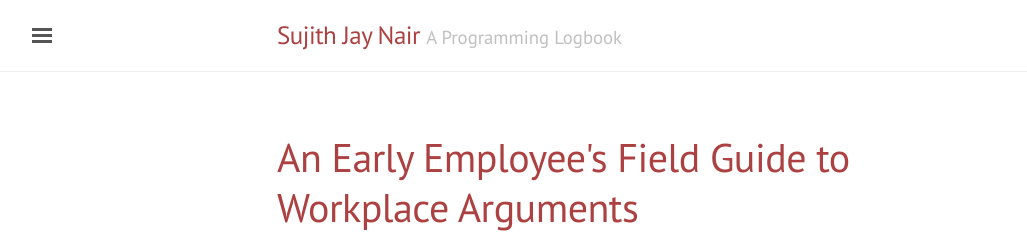
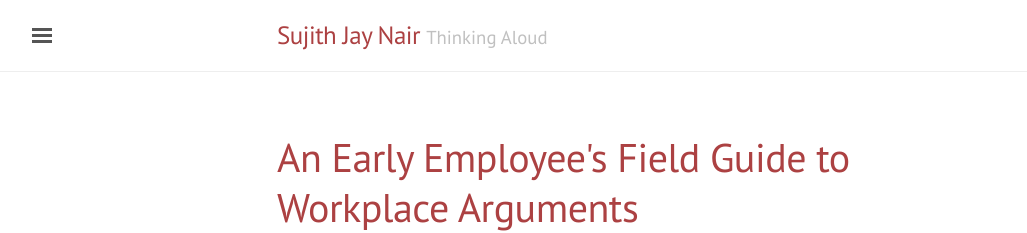
Before and after one commit to sujithjay/sujithjay.github.io, a Jekyll site: the page built from index.html, in a window 1280 px wide. Shown: the top 233 px of the page, without its empty margins (3-1030 px from the left). Built offline with Jekyll 4.4.1, drawn with Linux system fonts in a browser that asks for light colours; nearby versions of some CDN libraries; the list of posts is cut into pages by our own code.

Commit message:
Change tagline and description

```diff
--- a/_config.yml
+++ b/_config.yml
@@ -6,8 +6,8 @@ permalink:        pretty
 
 # Site settings
 title: Sujith Jay Nair
-tagline: A Programming Logbook
-description: This blog is me talking about everything I love in programming, from the brazen to the trivial.
+tagline: Thinking Aloud
+description: This blog is me talking about everything I love in programming and startups, from the brazen to the trivial.
 baseurl: ""
 url: "http://sujithjay.com"
 
```
